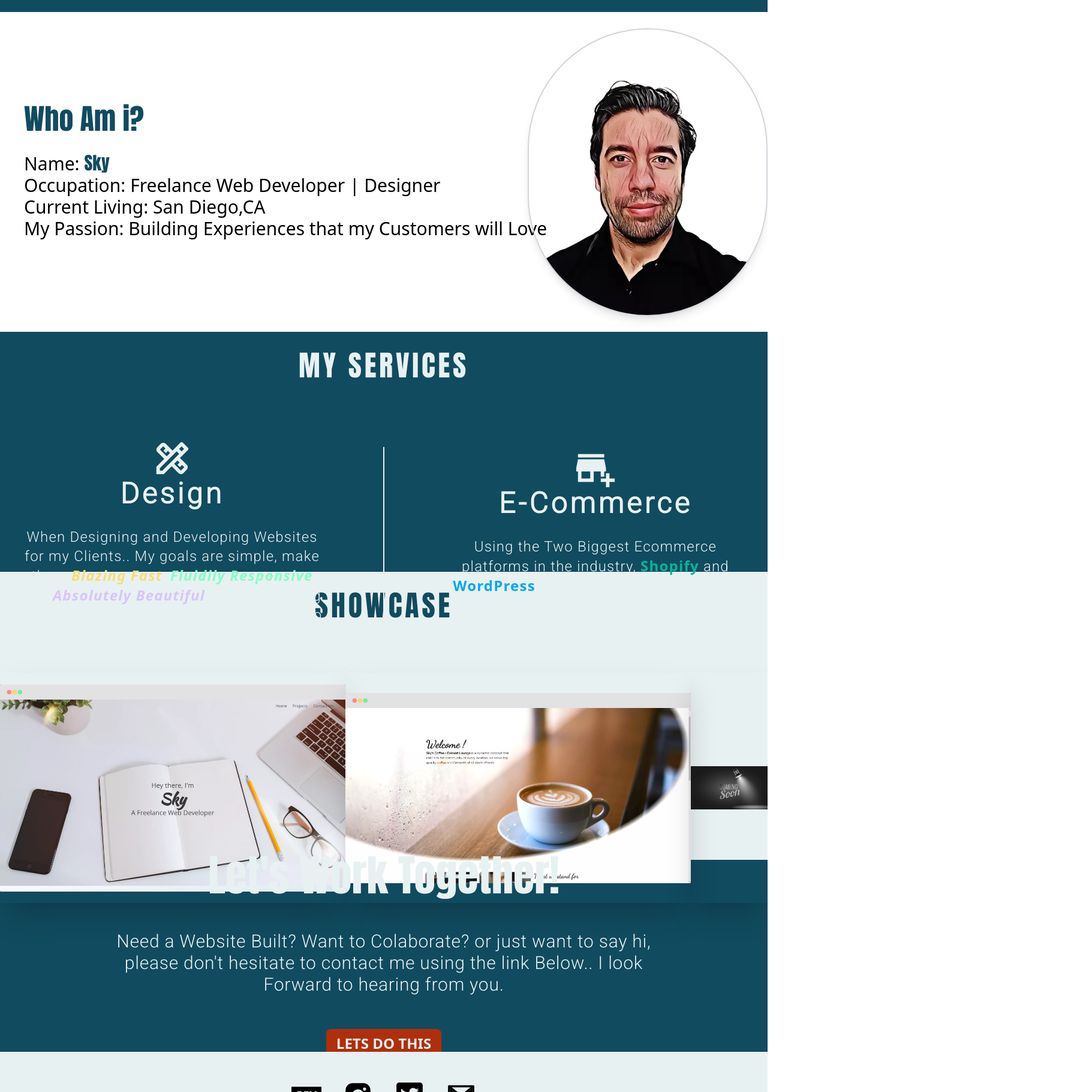
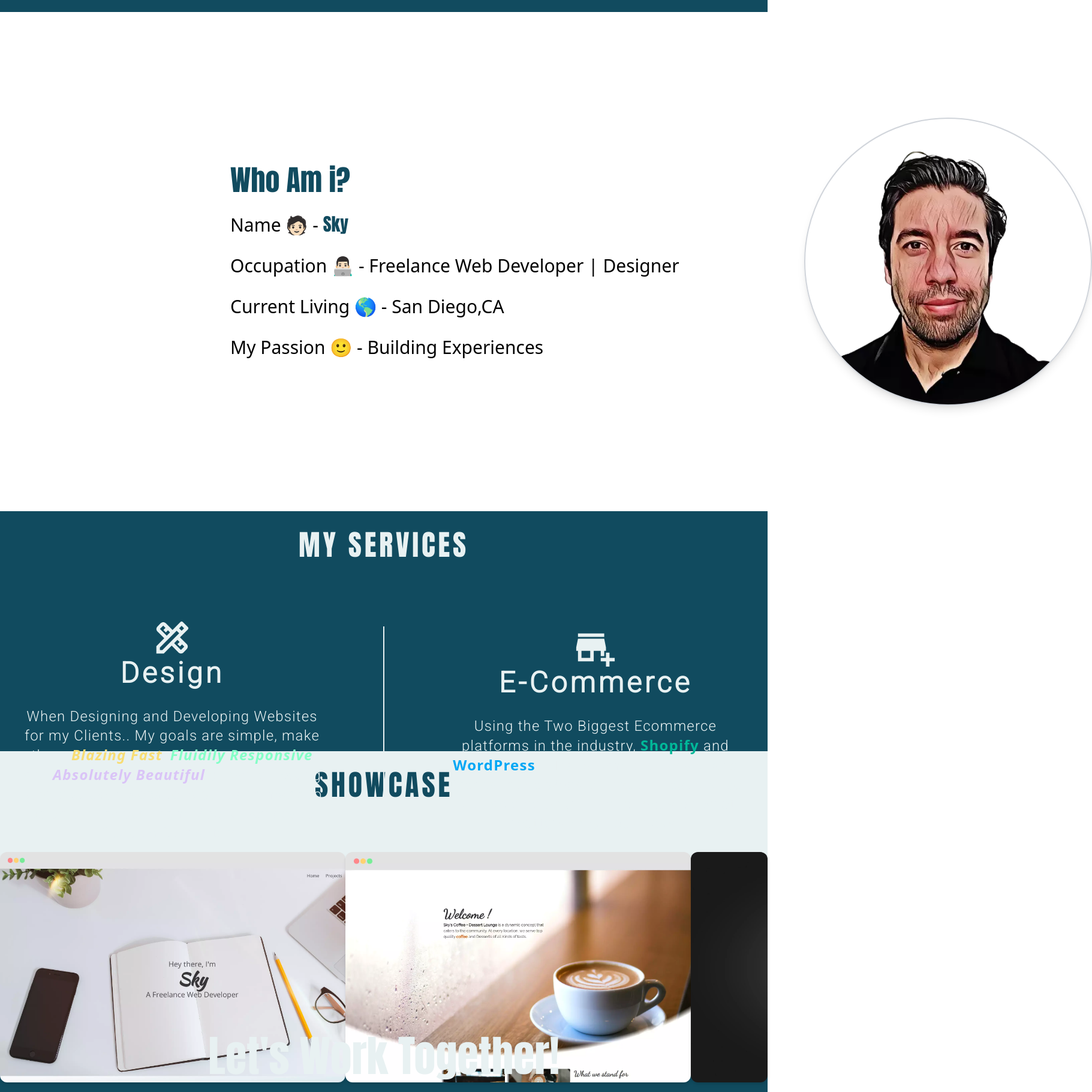
Before and after one commit to skystanoyevitch/sky-portfolio, a React (Create React App) app: page / in a window 1280 px wide. Shown: the part 380-2200 px from the top of the page at 60% size, 1821 px wide, since content can reach past the window. Built offline with nearby package versions, Linux system fonts and the light colour scheme.

Commit message:
Minor updates to Homepage

```diff
--- a/src/Page-components/Micro-components/About.js
+++ b/src/Page-components/Micro-components/About.js
@@ -23,44 +23,25 @@ function About() {
 			variants={aboutSectionVariant}
 			initial="initial"
 			animate={inView ? "animate" : "initial"}
-			className="container mx-auto max-w-xs py-20 md:max-w-lg lg:max-w-none xl:p-0 lg:flex lg:p-24 xl:flex lg:items-center xl:py-44 lg:justify-evenly xl:h-2/3 space-y-20 xl:space-y-0"
+			className="container mx-auto max-w-xs py-20 md:max-w-lg xl:p-0 lg:flex lg:p-24 xl:flex lg:items-center xl:py-44 lg:justify-evenly space-y-20 xl:space-y-0"
 		>
-			<div className="xl:max-w-2xl xl:p-10 lg:flex-1">
+			<div className="lg:flex-1">
 				<h2 className="text-primary font-anton text-3xl md:text-4xl lg:text-5xl lg:pb-8">
 					Who Am i?
 				</h2>
-				{/* <h3 className="pt-4 lg:pb-10 pb-4 text-2xl md:text-3xl font-robotoThin font-extrabold text-paragraph">
-					Name:{" "}
-					<span className="font-anton tracking-widest italic text-primary">
-						{" "}
-						Sky{" "}
-					</span>{" "}
-				</h3> */}
-				{/* <p >
-					I'm a Freelance Web Developer | Designer living in the sunny
-					side of San Diego,CA. Weather it is a Website for Personal
-					Branding or a Website for your Company, i aim to help build
-					an Experience that you and your customers will love.
-				</p> */}
-				<ul className="text-2xl font-normal xl:text-3xl xl:w-max">
+				<ul className="text-2xl font-normal xl:text-3xl xl:w-max xl:flex xl:flex-col xl:space-y-8">
 					<li>
-						Name:{" "}
+						Name 🧑🏻 -{" "}
 						<span className="font-anton text-primary">Sky</span>
 					</li>
-					<li>Occupation: Freelance Web Developer | Designer</li>
-					<li>Current Living: San Diego,CA</li>
-					<li>
-						My Passion: Building Experiences that my Customers will
-						Love
-					</li>
+					<li>Occupation 👨🏻‍💻 - Freelance Web Developer | Designer</li>
+					<li>Current Living 🌎 - San Diego,CA</li>
+					<li>My Passion 🙂 - Building Experiences</li>
 				</ul>
 			</div>
 			<div className="xl:max-w-3xl w-full xl:pl-52 lg:flex-1">
 				<div
-					className="w-full bg-profileImage bg-cover bg-no-repeat bg-center rounded-full shadow-lg border-2"
-					style={{
-						height: "30rem",
-					}}
+					className="bg-profileImage bg-cover bg-no-repeat bg-center rounded-full shadow-lg border-2 w-60 h-60 md:w-108 md:h-108 lg:w-120 lg:h-120"
 				></div>
 			</div>
 		</motion.section>
--- a/src/Page-components/Micro-components/Hero.js
+++ b/src/Page-components/Micro-components/Hero.js
@@ -1,20 +1,16 @@
 import React from "react";
 import { Link } from "react-router-dom";
-import { motion, useViewportScroll } from "framer-motion";
-import { useInView } from "react-intersection-observer";
+import { motion } from "framer-motion";
+// import { useInView } from "react-intersection-observer";
 
 const buttonVarant = {
 	hover: {
 		scale: 1.2,
 		boxShadow: "5px 5px 0 rgba(0, 0, 0, 0.2)",
-		transition: {
-			yoyo: Infinity,
-		},
 	},
 };
 function Hero() {
 	// const { ref, inView, entry } = useInView();
-
 	// const { scrollYProgress } = useViewportScroll();
 	return (
 		<div className="h-2/4">
--- a/src/Page-components/Micro-components/MainContact.js
+++ b/src/Page-components/Micro-components/MainContact.js
@@ -12,6 +12,13 @@ const contactVariant = {
 		transition: {
 			duration: 1,
 		},
+	},
+};
+
+const buttonVarant = {
+	hover: {
+		scale: 1.2,
+		boxShadow: "5px 5px 0 rgba(0, 0, 0, 0.2)",
 	},
 };
 
@@ -42,12 +49,14 @@ const MainContact = () => {
 						</p>
 
 						<Link to="/Contact">
-							<button
-								className="xl:w-48 py-1 px-2 lg:px-4 lg:py-2 font-semibold text-md xl:text-2xl rounded-lg"
+							<motion.button
+								variants={buttonVarant}
+								whileHover="hover"
+								className="py-1 px-2 lg:px-4 lg:py-2 font-semibold text-md xl:text-xl xl:w-30 rounded-lg"
 								style={{ background: "#B02E0C" }}
 							>
 								LETS DO THIS
-							</button>
+							</motion.button>
 						</Link>
 					</div>
 				</motion.div>
--- a/src/Page-components/Micro-components/MainShowcase.js
+++ b/src/Page-components/Micro-components/MainShowcase.js
@@ -38,7 +38,7 @@ const MainShowcase = () => {
 							target="_blank"
 							rel="noreferrer"
 						>
-							<div className="w-full xl:w-144 h-36 md:h-80 xl:h-96 bg-this-is-sky bg-contain bg-no-repeat bg-center shadow-2xl"></div>
+							<div className="w-full xl:w-144 h-36 md:h-80 xl:h-96 bg-this-is-sky bg-cover bg-no-repeat shadow-md rounded-xl"></div>
 						</a>
 
 						<a
@@ -46,10 +46,10 @@ const MainShowcase = () => {
 							target="_blank"
 							rel="noreferrer"
 						>
-							<div className="w-full xl:w-144 h-36 md:h-80 xl:h-96 bg-skyCafe bg-contain bg-no-repeat bg-center shadow-2xl"></div>
+							<div className="w-full xl:w-144 h-36 md:h-80 xl:h-96 bg-skyCafe bg-cover bg-no-repeat shadow-md rounded-xl"></div>
 						</a>
 
-						<div className="w-full xl:w-144 h-36 md:h-80 xl:h-96 bg-comingSoon bg-contain bg-no-repeat bg-center shadow-2xl"></div>
+						<div className="w-full xl:w-144 h-36 md:h-80 xl:h-96 bg-comingSoon bg-cover bg-no-repeat shadow-md rounded-xl"></div>
 					</div>
 				</motion.div>
 			</section>
--- a/tailwind.config.js
+++ b/tailwind.config.js
@@ -25,20 +25,12 @@ module.exports = {
 				132: "33rem",
 				144: "36rem",
 			},
-			kleyframes: {
-				"fade-in-down": {
-					"0%": {
-						opacity: "0",
-						transform: "translateY(-10px)",
-					},
-					"100%": {
-						opacity: "1",
-						transform: "translateY(0)",
-					},
-				},
-			},
-			animation: {
-				"fade-in-down": "fade-in-down 0.5s ease-out",
+			width: {
+				108: "27rem",
+				120: "30rem",
+				132: "33rem",
+				144: "36rem",
+				156: "39rem",
 			},
 		},
 		divideColor: (theme) => ({
```
